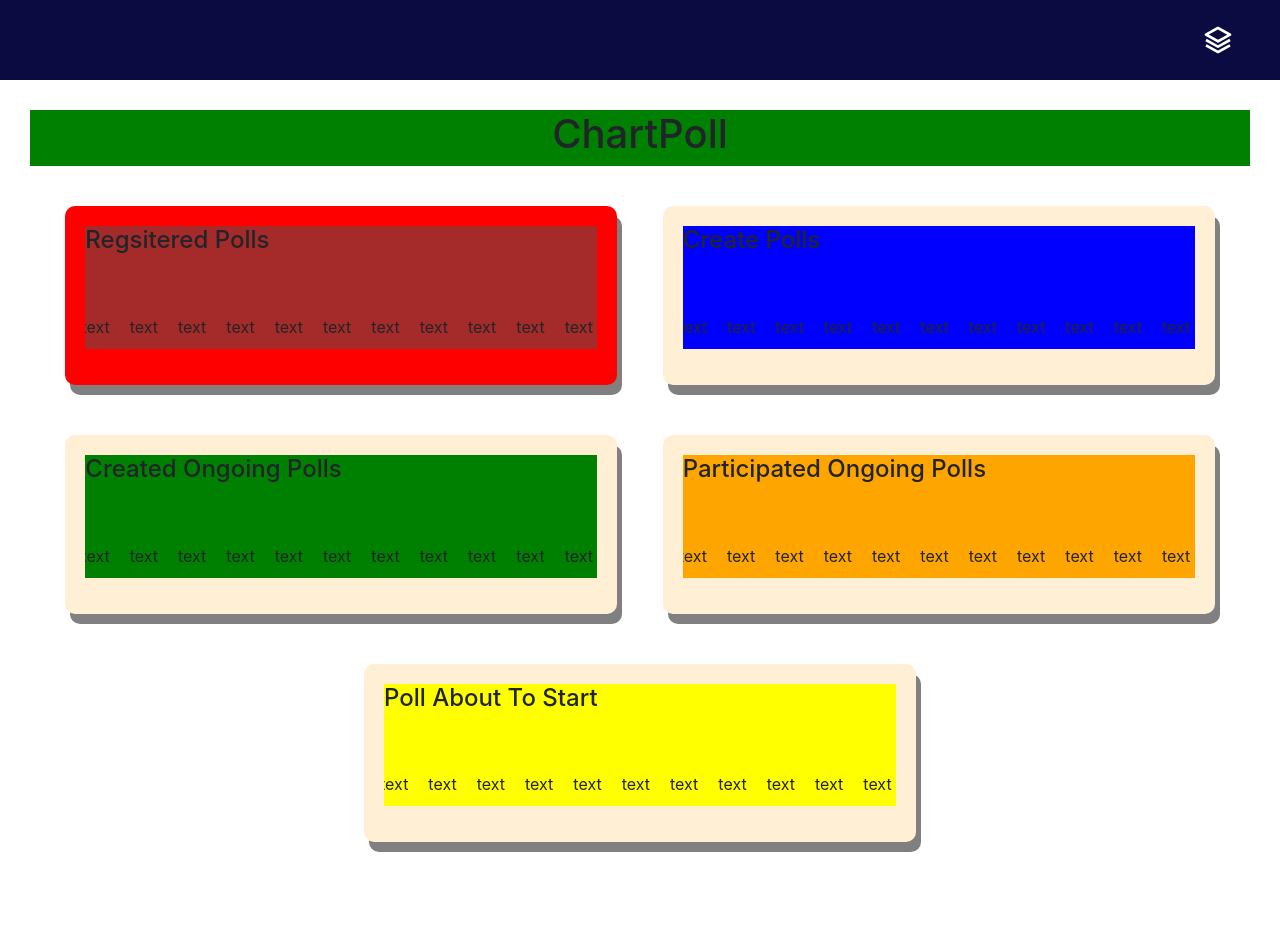
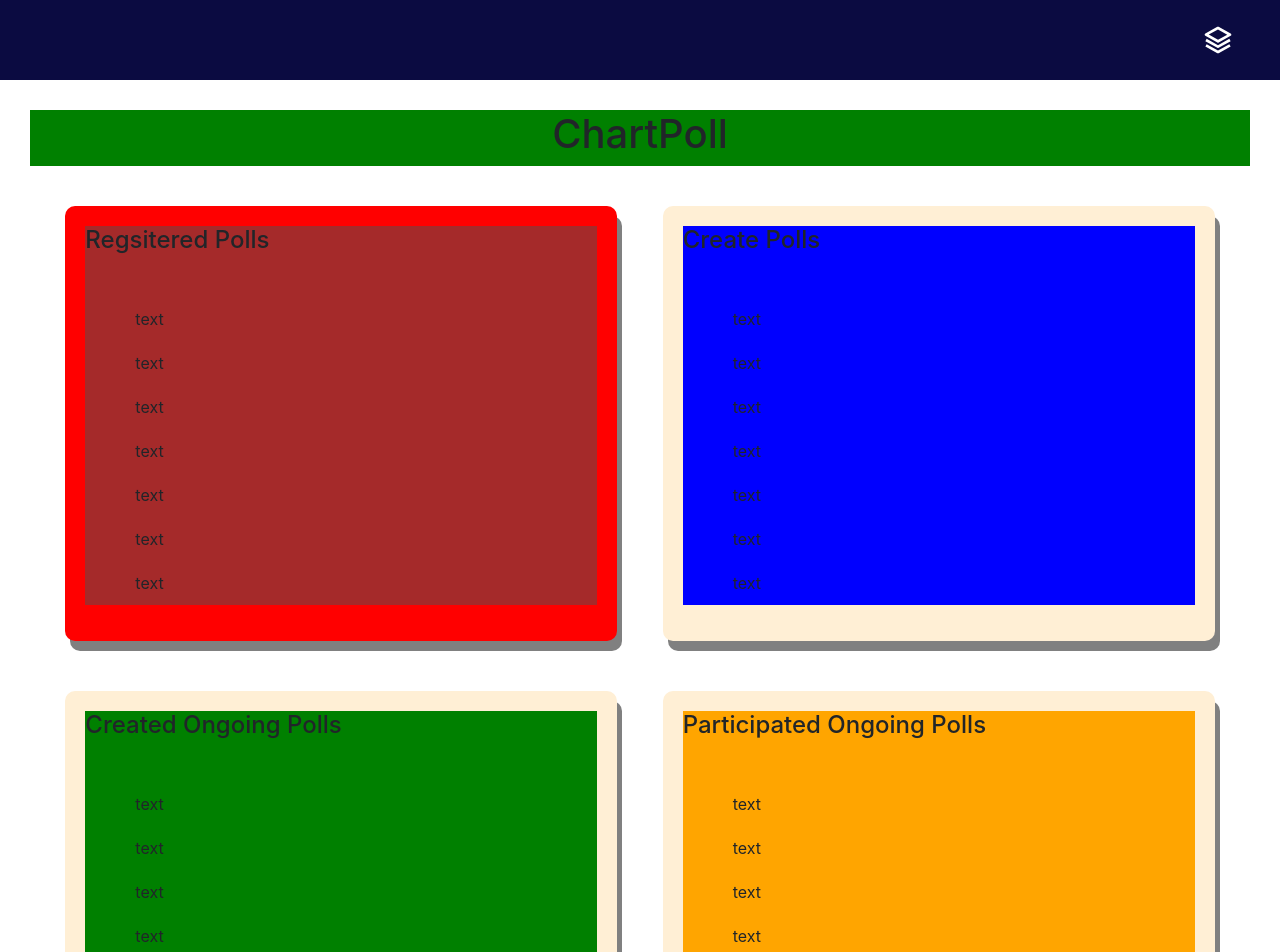
Before and after one commit to Roy6801/Polls, a React (Create React App) app in the folder polls-manager/: page / in a window 1280 px wide. Shown: the top 952 px of the page. Before the commit the page ends 852 px from the top, so only its background shows below. Built offline with nearby package versions, Linux system fonts and the light colour scheme.

Commit message:
css on create form and user

```diff
--- a/polls-manager/src/components/dashboardpages/CreateForm.js
+++ b/polls-manager/src/components/dashboardpages/CreateForm.js
@@ -71,7 +71,7 @@ const CreateForm = () => {
             <div key={i}>
               <input
                 type="text"
-                className="input-control"
+                className="input-control input-control-create"
                 required
                 placeholder={i + " : Choice"}
                 onChange={(e) => handleInputs(e, i)}
@@ -88,17 +88,19 @@ const CreateForm = () => {
       return (
         <div>
           <div>
+          <b>Schedule Date:</b>
             <input
               type="date"
-              className="input-control"
+              className="input-control input-control-create"
               required
               onChange={handleStartdate}
             />
           </div>
           <div>
+            <b>Schedule Time:</b>
             <input
               type="time"
-              className="input-control"
+              className="input-control input-control-create"
               required
               onChange={handleStarttime}
             />
@@ -115,7 +117,7 @@ const CreateForm = () => {
           <div>
             <input
               type="text"
-              className="input-control"
+              className="input-control input-control-create"
               placeholder="Enter the verfication type"
               required
               onChange={(e) => setVCriteria(e.target.value)}
@@ -126,11 +128,7 @@ const CreateForm = () => {
     }
   };
 
-  if (multicheck) {
-    radio = 0;
-  } else {
-    radio = 1;
-  }
+
 
   const DisplayField = () => {
     var fieldArray = [];
@@ -138,7 +136,7 @@ const CreateForm = () => {
     for (var i = 1; i <= val; i++) {
       fieldArray.push(field[i]);
     }
-    if (radio === 0) {
+    if (multicheck) {
       type = "checkbox";
     } else {
       type = "radio";
@@ -184,7 +182,7 @@ const CreateForm = () => {
       deadline: enddate + endtime,
       anonymity: anon,
       scheduled: checked,
-      radio: radio,
+      radio: !multicheck,
       optionsCount: val,
       options: field,
     };
@@ -223,20 +221,22 @@ const CreateForm = () => {
             <div>
               <input
                 type="text"
-                className="input-control"
+                className="input-control input-control-create"
                 placeholder="Enter Poll Title"
                 required
                 onChange={(e) => setTitle(e.target.value)}
               />
             </div>
 
-            <div>
+            <div style={{display:"flex", justifyContent:"space-evenly"}}>
+              <label>
               <input
                 type="checkbox"
                 defaultChecked={anon}
                 onChange={() => (anon ? setAnon(false) : setAnon(true))}
               />{" "}
-              Anonymity
+              <b>Anonymity</b></label>
+              <label>
               <input
                 type="checkbox"
                 defaultChecked={checked}
@@ -244,7 +244,7 @@ const CreateForm = () => {
                   checked ? setChecked(false) : setChecked(true)
                 }
               />{" "}
-              Scheduled
+              <b>Scheduled</b></label>
             </div>
 
             {HandleAnonmity()}
@@ -252,36 +252,40 @@ const CreateForm = () => {
             {HandleSchedule()}
 
             <div>
+              <b>End Date :</b>
               <input
                 type="date"
-                className="input-control"
+                className="input-control input-control-create"
                 onChange={handleEnddate}
                 required
+
               />
             </div>
 
             <div>
+            <b>End Time : </b>
               <input
                 type="time"
-                className="input-control"
+                className="input-control input-control-create "
                 onChange={handleEndtime}
                 required
               />
             </div>
 
-            <div>
+            <div style={{display:"flex" , justifyContent:"space-evenly"}}>
+              <label>
               <input
                 type="checkbox"
                 defaultChecked={multicheck}
                 onChange={() =>
                   multicheck ? setMulticheck(false) : setMulticheck(true)
                 }
-              />
-              Multi-Candidate Selection
+              />{" "}
+              <b>Multi-Candidate Selection</b></label>
             </div>
 
-            <div>
-              <label> Value:{val}</label>
+            <div  style={{display:"flex" , justifyContent:"space-evenly"}}>
+              <label><b> Value: {val} </b>
               <input
                 type="range"
                 min="2"
@@ -289,11 +293,11 @@ const CreateForm = () => {
                 id="myRange"
                 value={val}
                 onChange={sliderange}
-              />
+              /> </label>
             </div>
             {Handlefield()}
 
-            <div>
+            <div style={{display:"flex" , justifyContent:"space-evenly"}}>
               <button type="submit" className="btn btn-success">
                 Submit
               </button>
--- a/polls-manager/src/components/dashboardpages/PollToStart.js
+++ b/polls-manager/src/components/dashboardpages/PollToStart.js
@@ -8,18 +8,18 @@ function PollToStart() {
         <div className="poll-to-start">
           <h4>Poll About To Start</h4>
           <ul className="list">
-            <li>text</li>
-            <li>text</li>
-            <li>text</li>
-            <li>text</li>
-            <li>text</li>
-            <li>text</li>
-            <li>text</li>
-            <li>text</li>
-            <li>text</li>
-            <li>text</li>
-            <li>text</li>
-            <li>text</li>
+            <li>1</li>
+            <li>2</li>
+            <li>3</li>
+            <li>4</li>
+            <li>5</li>
+            <li>6</li>
+            <li>7</li>
+            <li>7</li>
+            <li>8</li>
+            <li>9</li>
+            <li>10</li>
+            <li>11</li>
           </ul>
         </div>
     </div>
--- a/polls-manager/src/components/stylesheets/CreateForm.css
+++ b/polls-manager/src/components/stylesheets/CreateForm.css
@@ -25,3 +25,8 @@
     font-size: 25px;
     font-weight: bold;
 }
+
+.input-control-create{
+    width: 100%;
+
+}
--- a/polls-manager/src/components/stylesheets/Home.css
+++ b/polls-manager/src/components/stylesheets/Home.css
@@ -1,39 +1,11 @@
-.figure{
-   float: right;
-    margin-right: 30px;
-    margin-top:10px;
-    margin-left: 100px;
-    text-decoration-color: lightcoral;
-
-
-
- }
-.media{
-
-    margin-top: 50px;
-    margin-left: 300px;
-
-  }
 
   .list{
     display:flex;
+    flex-direction: column-reverse;
     position:static;
     margin-top: 50px;
+    height: 300px;
     background: none;
-    justify-content: center;
-
+    overflow: auto;
 
   }
-
-
-
- .list {
-    overflow-y: scroll;
-    overflow-x: hidden;
-  /*white-space:normal;*/
- }
-    li {
-      display:table-cell;
-
-
-  }
--- a/polls-manager/src/components/stylesheets/Register.css
+++ b/polls-manager/src/components/stylesheets/Register.css
@@ -19,7 +19,7 @@
     border-radius: 25px;
     border: 1px solid black;
     padding: 10px;
-    width: 100%;
+    width: auto;
     height: auto;
     outline: none;
     margin: 5px;
```
